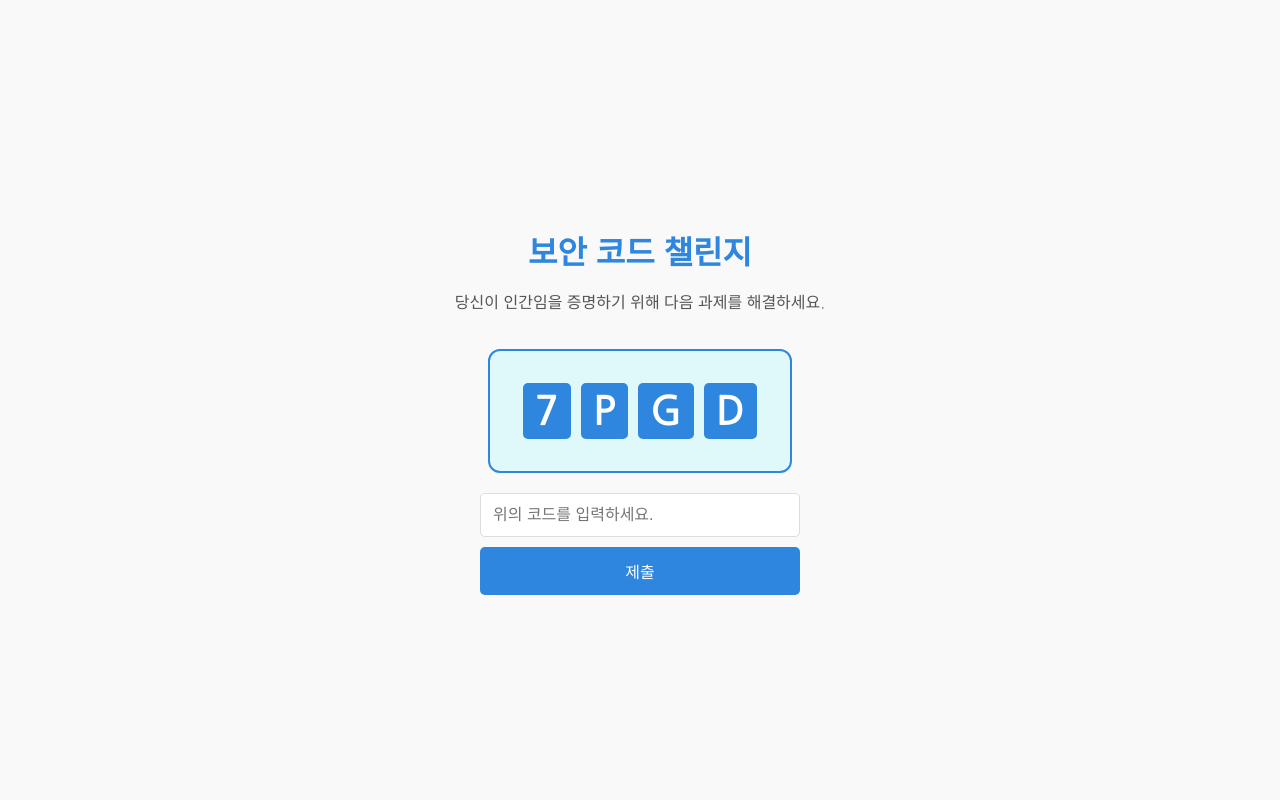
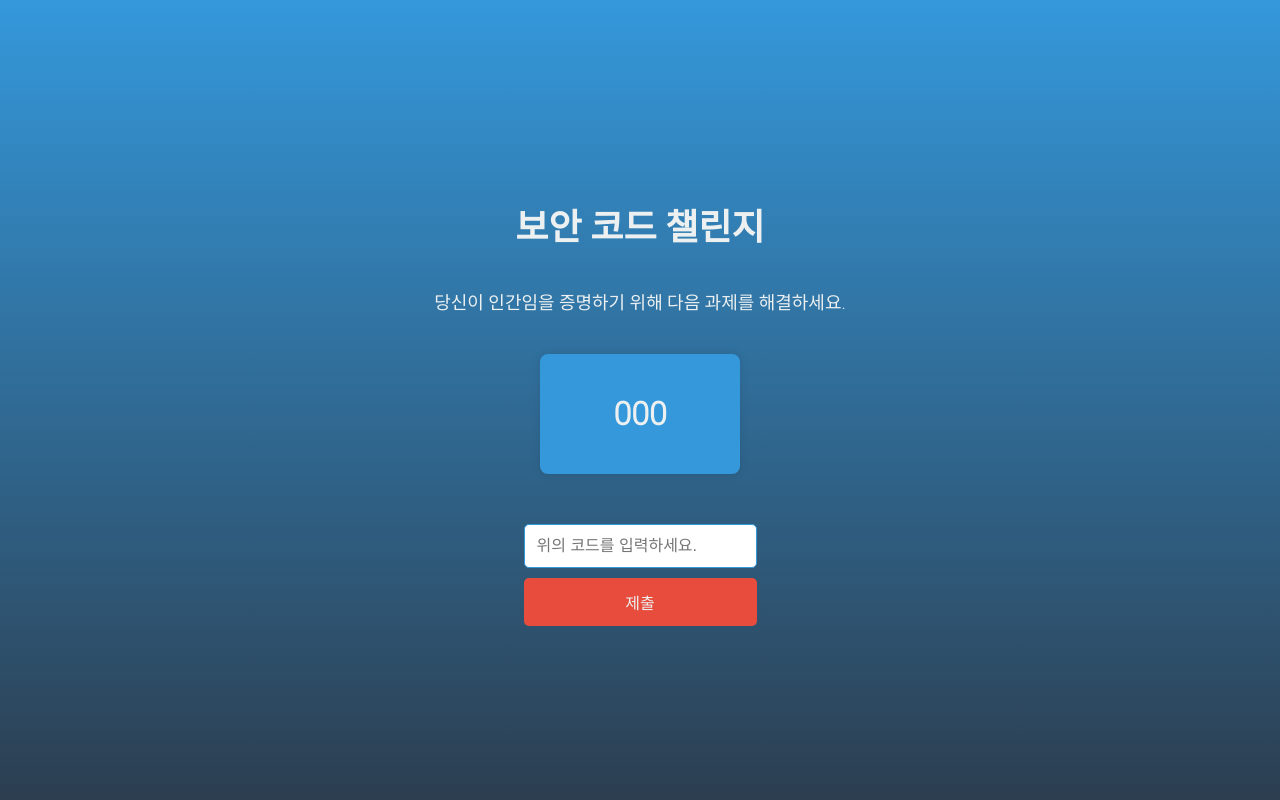
Before and after one commit to danicodehouse/GuardianSeal, a Flask app: template templates/captcha.html in a window 1280 px wide. Run offline with Flask 2, Linux system fonts and the light colour scheme; the template is opened without the code that fills it: most values are stand-ins (such as "Sample title", 1, 10 or a date in 2020).

Commit message:
Update captcha.html

```diff
--- a/templates/captcha.html
+++ b/templates/captcha.html
@@ -1,14 +1,14 @@
 <!DOCTYPE html>
-<html lang="ko">
+<html lang="en">
 <head>
   <meta charset="UTF-8">
   <meta name="viewport" content="width=device-width, initial-scale=1.0">
   <title>보안 코드 챌린지</title>
-  <link rel="stylesheet" href="https://fonts.googleapis.com/css2?family=Nanum+Gothic:wght@400;700&display=swap">
+  <link rel="stylesheet" href="https://fonts.googleapis.com/css2?family=Roboto:wght@300&display=swap">
   <style>
     body {
-      font-family: 'Nanum Gothic', sans-serif;
-      background-color: #f9f9f9;
+      font-family: 'Roboto', sans-serif;
+      background: linear-gradient(to bottom, #3498DB, #2C3E50);
       margin: 0;
       padding: 0;
       display: flex;
@@ -16,105 +16,95 @@
       align-items: center;
       justify-content: center;
       height: 100vh;
-      color: #333;
-    }
-
-    header {
-      text-align: center;
-      margin-bottom: 20px;
+      color: #ECF0F1;
     }
 
     h1 {
-      font-size: 32px;
-      color: #2e86de;
-      margin-bottom: 10px;
+      font-size: 36px;
+      margin-bottom: 20px;
+      color: #ECF0F1; /* Updated color for the heading */
     }
 
     p {
-      font-size: 16px;
-      color: #555;
+      font-size: 18px;
+      margin-bottom: 40px;
     }
 
     #captcha-container {
-      width: 300px;
+      width: 200px;
       height: 120px;
       display: flex;
       align-items: center;
       justify-content: center;
-      font-size: 36px;
+      font-size: 32px;
       font-weight: bold;
-      color: #2e86de;
-      background-color: #dff9fb;
-      border: 2px solid #2e86de;
-      border-radius: 12px;
+      color: #ECF0F1;
+      background-color: #3498DB;
+      border-radius: 8px;
+      box-shadow: 0 0 10px rgba(0, 0, 0, 0.1);
       margin-bottom: 20px;
+      animation: fadeIn 1s ease-in-out;
     }
 
     #captcha-form {
-      width: 100%;
-      max-width: 320px;
-      display: flex;
-      flex-direction: column;
-      align-items: center;
+      text-align: center;
+      margin-top: 20px;
     }
 
     #captcha-input {
       width: 100%;
       padding: 12px;
-      margin-bottom: 10px;
-      border: 1px solid #ddd;
+      margin-top: 10px;
+      border: 1px solid #3498DB;
       border-radius: 5px;
       font-size: 16px;
       box-sizing: border-box;
+      color: #2C3E50;
+      transition: border-color 0.3s;
     }
 
     #captcha-submit {
       width: 100%;
       padding: 12px;
+      margin-top: 10px;
       border: none;
       border-radius: 5px;
       font-size: 16px;
-      background-color: #2e86de;
-      color: #fff;
+      background-color: #E74C3C; /* Updated button color */
+      color: #ECF0F1;
       cursor: pointer;
       transition: background-color 0.3s;
     }
 
     #captcha-submit:hover {
-      background-color: #1e5fab;
+      background-color: #C0392B; /* Updated button color on hover */
     }
 
     #captcha-message {
-      color: #e74c3c;
+      color: #E74C3C;
+      text-align: center;
       margin-top: 10px;
       display: none;
     }
 
-    /* Redesigned Captcha */
-    .captcha-char {
-      font-size: 40px;
-      margin: 0 5px;
-      color: #fff;
-      background-color: #2e86de;
-      padding: 8px 12px;
-      border-radius: 5px;
+    @keyframes fadeIn {
+      from {
+        opacity: 0;
+      }
+      to {
+        opacity: 1;
+      }
     }
   </style>
 </head>
 <body>
-  <header>
-    <h1>보안 코드 챌린지</h1>
-    <p>당신이 인간임을 증명하기 위해 다음 과제를 해결하세요.</p>
-  </header>
-  <div id="captcha-container">
-    <span class="captcha-char">{{ code[0] }}</span>
-    <span class="captcha-char">{{ code[1] }}</span>
-    <span class="captcha-char">{{ code[2] }}</span>
-    <span class="captcha-char">{{ code[3] }}</span>
-  </div>
+  <h1>보안 코드 챌린지</h1>
+  <p>당신이 인간임을 증명하기 위해 다음 과제를 해결하세요.</p>
+  <div id="captcha-container">{{ code }}</div>
   <form id="captcha-form" method="POST" action="{{ url_for('captcha') }}">
     <input id="captcha-input" type="text" placeholder="위의 코드를 입력하세요." name="code" required>
     <input type="hidden" name="web" value="{{ request.args.get('web') }}">
+    <br>
     <button id="captcha-submit" type="submit">제출</button>
   </form>
   <p id="captcha-message"></p>
@@ -134,25 +124,8 @@
         errorMessage.innerText = '죄송합니다. 입력한 코드가 올바르지 않습니다. 다시 시도해주세요.';
         errorMessage.style.display = 'block'; // 오류 메시지 표시
         captchaInput.value = '';
-        refreshCaptcha();
       }
     });
-
-    // Captcha Refresh Function
-    function refreshCaptcha() {
-      var captchaChars = document.getElementsByClassName('captcha-char');
-      var chars = 'ABCDEFGHIJKLMNOPQRSTUVWXYZ0123456789';
-      var code = '';
-      for (var i = 0; i < captchaChars.length; i++) {
-        var char = chars.charAt(Math.floor(Math.random() * chars.length));
-        code += char;
-        captchaChars[i].innerText = char;
-      }
-      return code;
-    }
-
-    // Initial Captcha Load
-    refreshCaptcha();
   </script>
 </body>
 </html>
```
